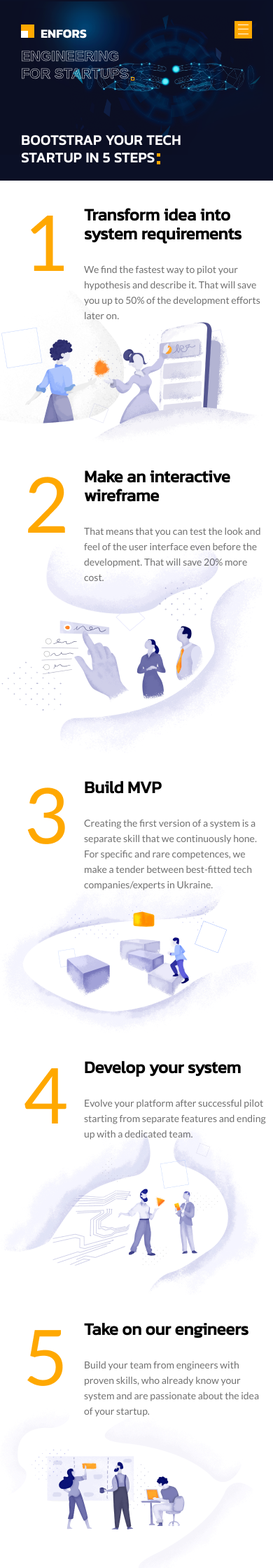
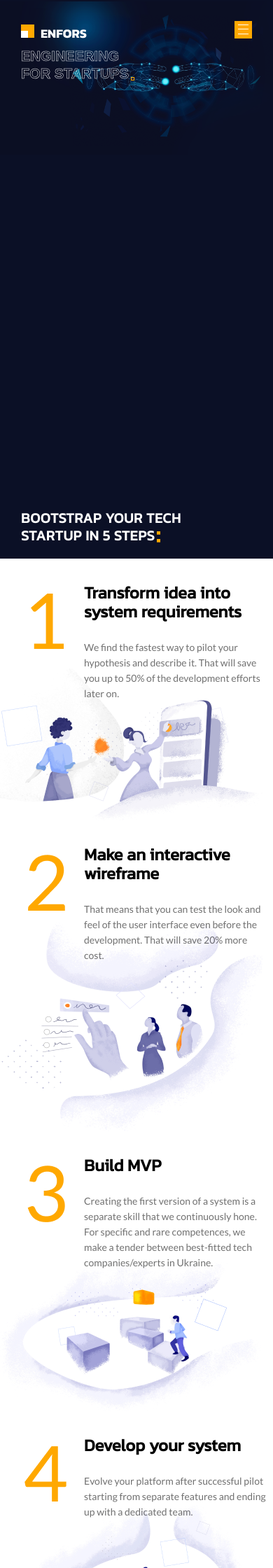
Before and after one commit to chachik/chachik.github.io, a Jekyll site: the page built from index.html, in a window 390 px wide. Shown: the top 2240 px of the page at 70% size. Built offline with Jekyll 4.4.1, drawn with Linux system fonts in a browser that asks for light colours.

Commit message:
mobile view fixes

```diff
--- a/css/main.css
+++ b/css/main.css
@@ -859,7 +859,7 @@
 }
 
 .parallax-holder {
-	background-attachment: fixed;
+	background-attachment: inherit !important;
 	background-repeat: no-repeat;
 }
 
@@ -1094,7 +1094,7 @@
 }
 
 .slick-slider .title:first-child {
-	margin-top: 60px;
+	margin-top: 600px;
 }
 
 .transp-title {
@@ -1635,6 +1635,10 @@
 	}}
 
 @media (min-width: 768px) {
+	.parallax-holder {
+		background-attachment: fixed;
+	}
+
 	h1,
 	.h1 {
 		font-size: 2.375rem;
@@ -2270,12 +2274,6 @@
 		left: calc(100% + 25px);
 	}
 }
-
-@media only screen and (max-width:749px) {
-	.parallax-holder {
-	  background-attachment: inherit !important;
-	}
-  }
 
 @media (max-width: 767px) {
 	.header-holder {
```
